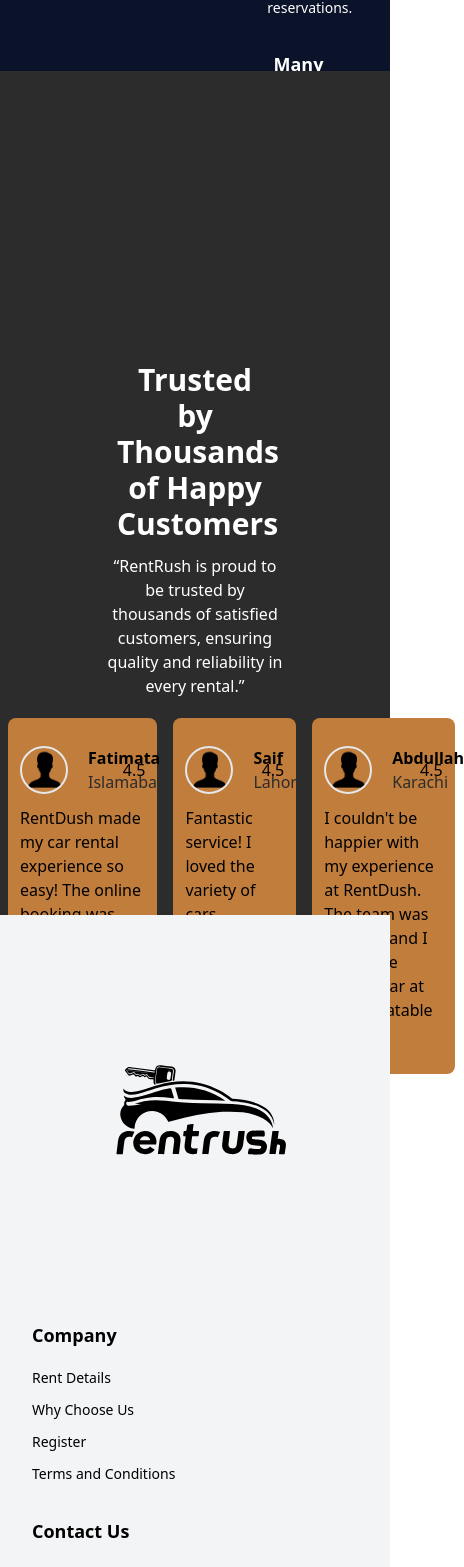
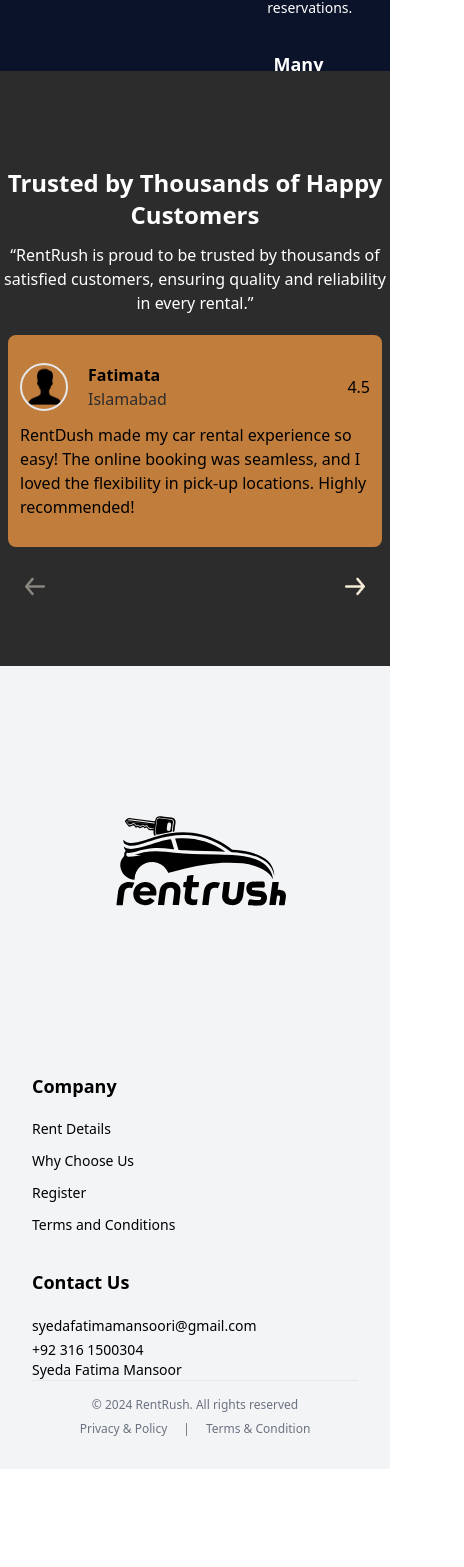
Before and after one commit to SairaRamzan5/RentRush, a React (Vite) app: page / in a window 390 px wide. Shown: the part 3815-5382 px from the top of the page, 464 px wide, since content can reach past the window. After the commit the page ends 5284 px from the top, so only its background shows below. Built offline with nearby package versions, Linux system fonts and the light colour scheme.

Commit message:
Made Sections Responsive

```diff
--- a/src/components/Footer.jsx
+++ b/src/components/Footer.jsx
@@ -29,10 +29,11 @@
       </div>
 
       {/* Footer Bottom */}
-      <div className="mt-8 border-t pt-4 text-sm text-gray-500 flex justify-between">
-        <p>&copy;2024 RentRush. All rights reserved</p>
-        <div className="space-x-4">
+      <div className="border-t pt-4 text-xs lg:text-sm md:text-sm text-gray-500 text-center">
+        <p>&copy; 2024 RentRush. All rights reserved</p>
+        <div className="mt-2 space-x-4">
           <a href="#" className="hover:underline">Privacy & Policy</a>
+          <span>|</span>
           <a href="#" className="hover:underline">Terms & Condition</a>
         </div>
       </div>
--- a/src/components/TestContainer.jsx
+++ b/src/components/TestContainer.jsx
@@ -38,8 +38,8 @@
   // State to track the starting index of testimonials being displayed
   const [currentIndex, setCurrentIndex] = useState(0);
 
-  // Maximum number of testimonials to display at once
-  const testimonialsPerPage = 3;
+  // Maximum number of testimonials to display at once based on screen size
+  const testimonialsPerPage = window.innerWidth <= 640 ? 1 : 3; // 1 for small screens (sm), 3 for medium and above screens
 
   // Function to handle the Next button click
   const handleNext = () => {
@@ -57,21 +57,36 @@
 
   return (
     <div>
-      <div className="flex flex-row justify-evenly" id="Test">
+      <div className="flex flex-row justify-evenly flex-wrap" id="Test">
         {reviews
           .slice(currentIndex, currentIndex + testimonialsPerPage)
           .map((card, index) => (
-            <div key={index} className="w-full sm:w-1/2 md:w-1/3 p-2">
+            <div
+              key={index}
+              className="w-full sm:w-full md:w-1/3 p-2"
+            >
               <Testimonial name={card.name} city={card.city} desc={card.desc} />
             </div>
           ))}
       </div>
-      <div className="w-full flex  flex-row justify-between px-5 bg-[#2C2C2C] items-center">
+      <div className="w-full flex flex-row justify-between px-5 bg-[#2C2C2C] items-center mt-4">
         <div className="flex flex-row gap-3">
-          <img src="/src/assets/next.png" onClick={handlePrevious} alt="next" className="cursor-pointer" style={{ filter: "invert(100%)" }} />
+          <img
+            src="/src/assets/next.png"
+            onClick={handlePrevious}
+            alt="previous"
+            className={`cursor-pointer ${currentIndex === 0 ? "opacity-50 cursor-not-allowed" : ""}`}
+            style={{ filter: "invert(100%)" }}
+          />
         </div>
         <div className="flex flex-row gap-4">
-          <img src="/src/assets/previous.png" alt="previous" onClick={handleNext} className="cursor-pointer" style={{ filter: "invert(100%)" }} />
+          <img
+            src="/src/assets/previous.png"
+            alt="next"
+            onClick={handleNext}
+            className={`cursor-pointer ${currentIndex + testimonialsPerPage >= reviews.length ? "opacity-50 cursor-not-allowed" : ""}`}
+            style={{ filter: "invert(100%)" }}
+          />
         </div>
       </div>
     </div>
--- a/src/components/Variety.jsx
+++ b/src/components/Variety.jsx
@@ -3,12 +3,12 @@
 
 function Variety() {
   return (
-    <div className="relative z-10 h-screen bg-[#2C2C2C] flex flex-col justify-center items-center" id="rent">
-      <div className="h-[455px] relative bg-[#2C2C2C] w-full py-16">
-        <h1 className="text-white font-bold text-3xl w-[40%] text-center mx-auto pt-8">
+    <div className="relative z-10 h-auto lg:h-screen bg-[#2C2C2C] flex flex-col justify-center items-center" id="rent">
+      <div className="h-auto relative bg-[#2C2C2C] w-full py-16">
+        <h1 className="text-white font-bold text-2xl lg:text-3xl w-[100%] text-center mx-auto pt-8">
           Trusted by Thousands of Happy Customers
         </h1>
-        <p className="w-[45%] mx-auto py-3 text-white text-center">
+        <p className="w-[100%] mx-auto py-3 text-white text-center">
           “RentRush is proud to be trusted by thousands of satisfied customers,
           ensuring quality and reliability in every rental.”
         </p>
```
